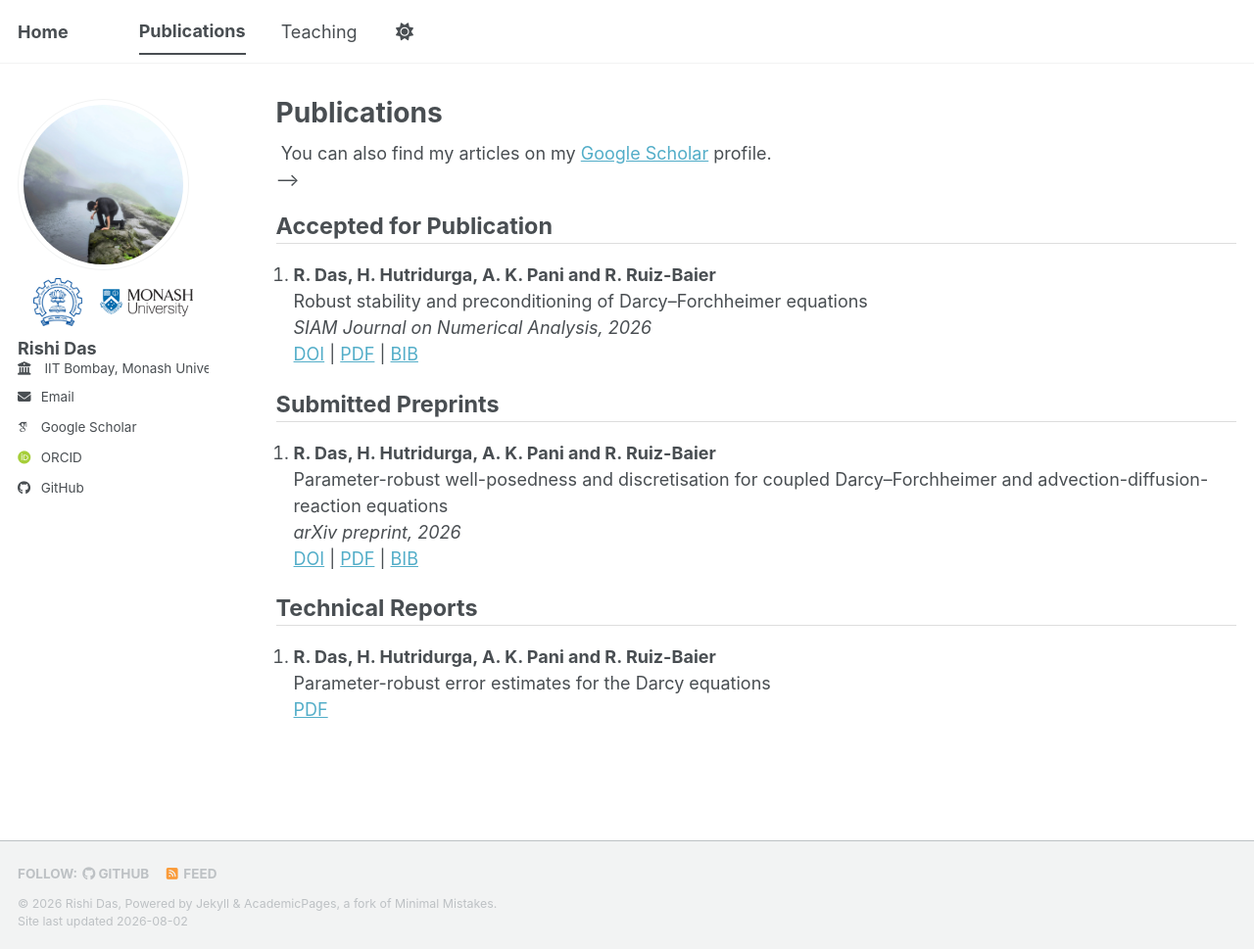
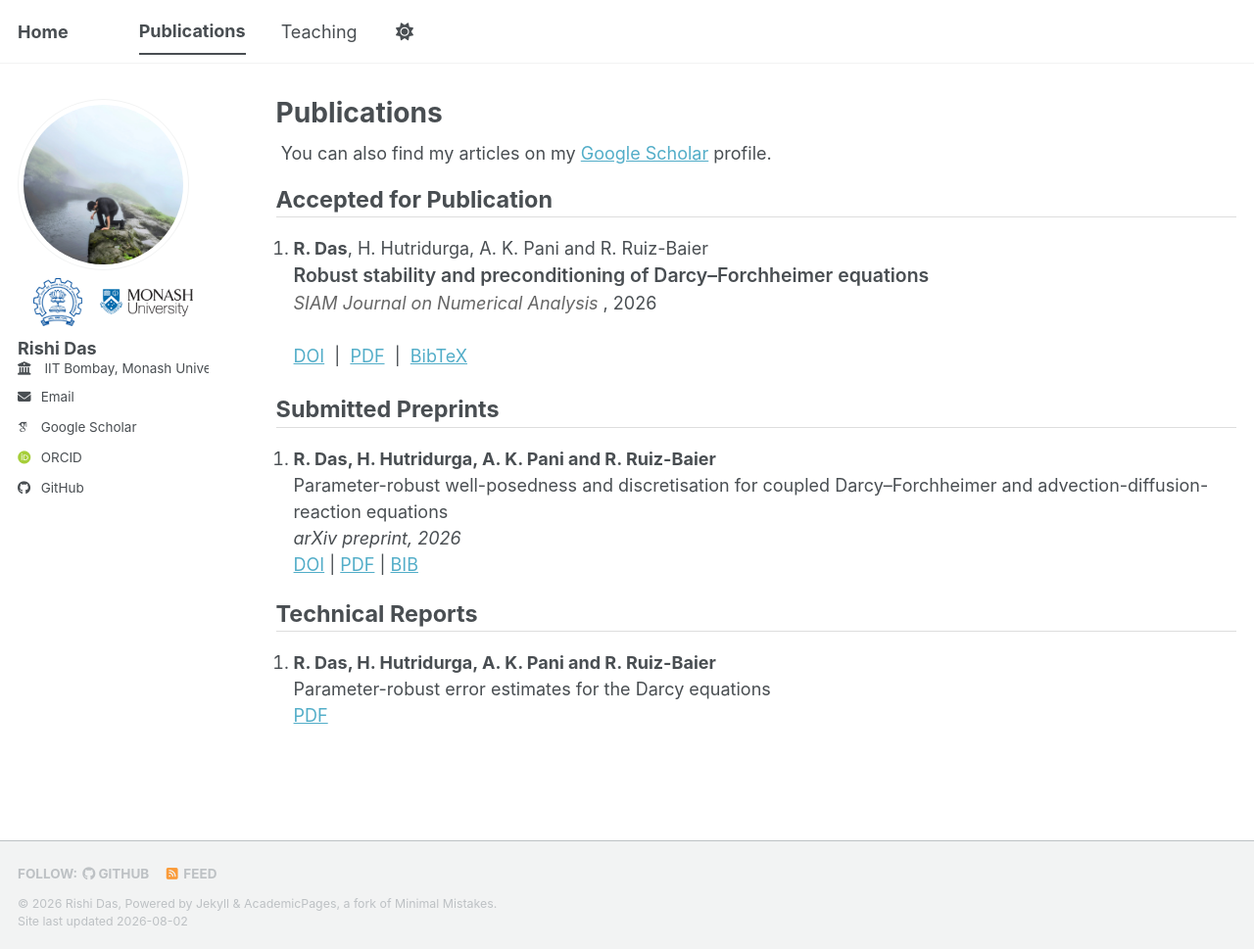
Before and after one commit to rishidas-04/rishidas-04.github.io, a Jekyll site: the page built from _pages/publications.html, in a window 1280 px wide and 969 px high. Shown: the whole window at 98% size. Built offline with Jekyll 4.4.1, drawn with Linux system fonts in a browser that asks for light colours; some web fonts are replaced; a script bundle is joined from its source files by our own code; library files that are not in the unit come from our copies.

Commit message:
Update publications.html

```diff
--- a/_pages/publications.html
+++ b/_pages/publications.html
@@ -12,24 +12,29 @@ author_profile: true
 </div>
 {% endif %}
 
-<!-- <h2>Published Articles</h2>
+<h2>Accepted for Publication</h2>
+
 <ol reversed>
-  <!-- future papers -->
-<!-- </ol> --> -->
-<h2>Accepted for Publication</h2>
-<ol reversed>
-  <li>
+  <li style="margin-bottom: 1.5em;">
     <p>
-      <strong>R. Das, H. Hutridurga, A. K. Pani and R. Ruiz-Baier</strong><br>
-      Robust stability and preconditioning of Darcy–Forchheimer equations<br>
-      <em>SIAM Journal on Numerical Analysis, 2026</em> <br>
-      <a href="https://doi.org/10.48550/arXiv.2510.24527">DOI</a> |
-      <a href="https://arxiv.org/pdf/2510.24527">PDF</a> |
-      <a href="https://arxiv.org/bibtex/2510.24527">BIB</a>
+      <strong>R. Das</strong>, H. Hutridurga, A. K. Pani and R. Ruiz-Baier<br>
+
+      <span style="font-size:1.08em; font-weight:600;">
+        Robust stability and preconditioning of Darcy–Forchheimer equations
+      </span><br>
+
+      <span style="font-style:italic; color:#666;">
+        SIAM Journal on Numerical Analysis
+      </span>, 2026<br><br>
+
+      <a href="https://doi.org/10.48550/arXiv.2510.24527">DOI</a>
+      &nbsp;|&nbsp;
+      <a href="https://arxiv.org/pdf/2510.24527">PDF</a>
+      &nbsp;|&nbsp;
+      <a href="https://arxiv.org/bibtex/2510.24527">BibTeX</a>
     </p>
   </li>
 </ol>
-
 
 <h2>Submitted Preprints</h2>
 <ol reversed>
```
